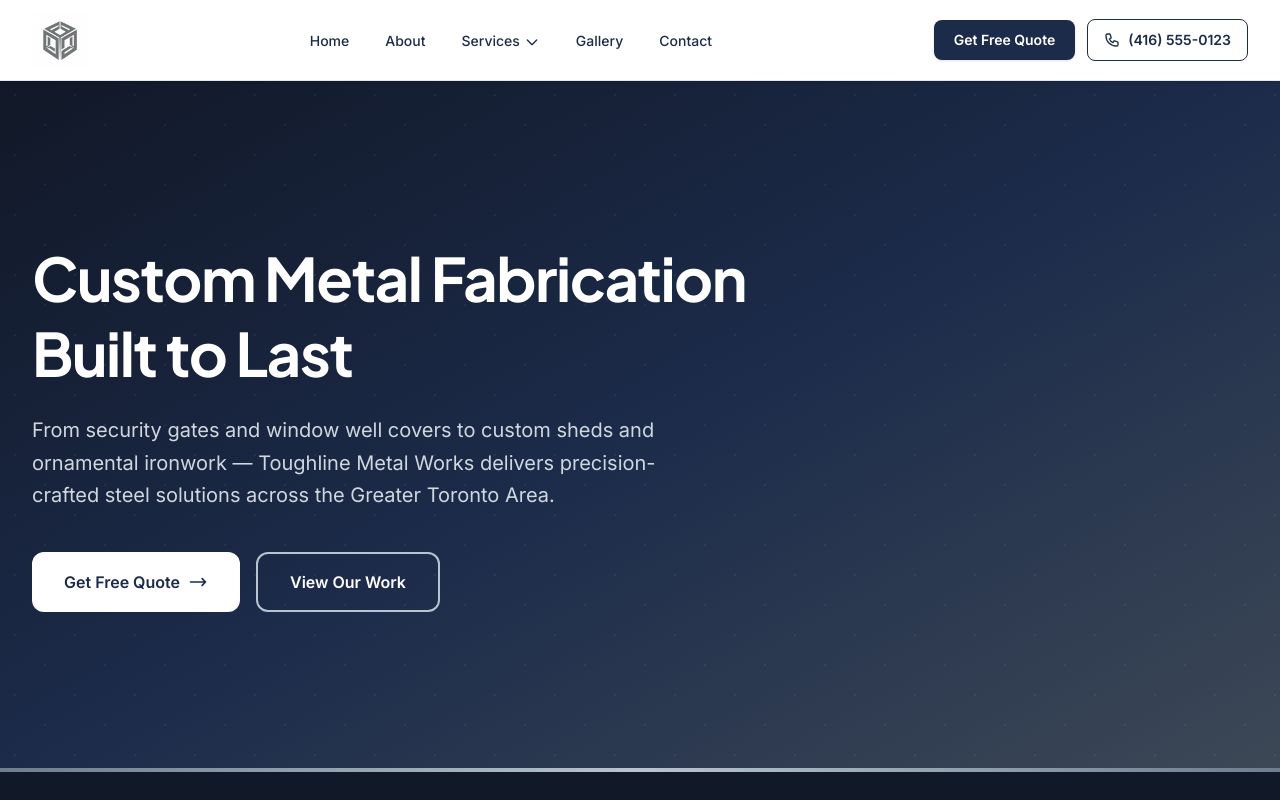
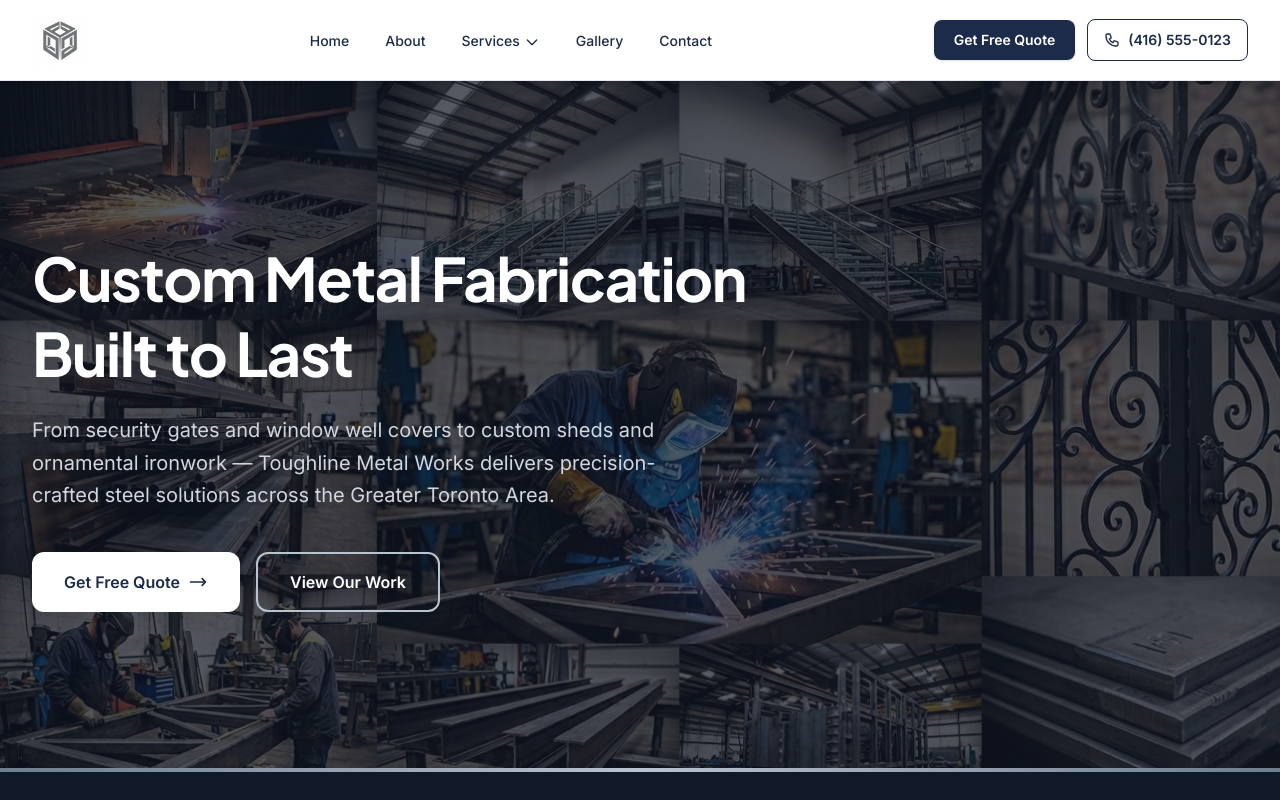
Before and after one commit to majheblockaale/Toughline, a Next.js app: page / in a window 1280 px wide. Shown: the top 800 px of the page. Built offline with nearby package versions, Linux system fonts and the light colour scheme.

Commit message:
Add hero background image to landing page
https://claude.ai/code/session_01KwGM1ihbZHh7PLyQ3B7HtQ

```diff
--- a/src/app/page.tsx
+++ b/src/app/page.tsx
@@ -54,6 +54,7 @@ export default function HomePage() {
         ctaHref="/contact"
         secondaryCtaText="View Our Work"
         secondaryCtaHref="/gallery"
+        backgroundImage="/images/hero.png"
       />
 
       {/* Why Choose Us */}
--- a/src/components/Hero.tsx
+++ b/src/components/Hero.tsx
@@ -1,3 +1,4 @@
+import Image from "next/image";
 import Link from "next/link";
 import AnimatedSection from "./AnimatedSection";
 
@@ -8,6 +9,7 @@ interface HeroProps {
   ctaHref?: string;
   secondaryCtaText?: string;
   secondaryCtaHref?: string;
+  backgroundImage?: string;
   backgroundClass?: string;
 }
 
@@ -18,21 +20,24 @@ export default function Hero({
   ctaHref = "/contact",
   secondaryCtaText,
   secondaryCtaHref,
+  backgroundImage,
   backgroundClass = "bg-gradient-to-br from-navy-950 via-navy-900 to-steel-800",
 }: HeroProps) {
   return (
     <section className={`relative ${backgroundClass} overflow-hidden`}>
-      {/* Background pattern */}
-      <div className="absolute inset-0 opacity-5">
-        <div
-          className="absolute inset-0"
-          style={{
-            backgroundImage:
-              "radial-gradient(circle at 25% 25%, white 1px, transparent 1px), radial-gradient(circle at 75% 75%, white 1px, transparent 1px)",
-            backgroundSize: "60px 60px",
-          }}
+      {/* Background image */}
+      {backgroundImage && (
+        <Image
+          src={backgroundImage}
+          alt=""
+          fill
+          className="object-cover"
+          priority
+          quality={85}
         />
-      </div>
+      )}
+      {/* Dark overlay for text readability */}
+      <div className="absolute inset-0 bg-navy-950/70" />
 
       <div className="relative max-w-7xl mx-auto px-4 sm:px-6 lg:px-8 py-24 sm:py-32 lg:py-40">
         <div className="max-w-3xl">
```
